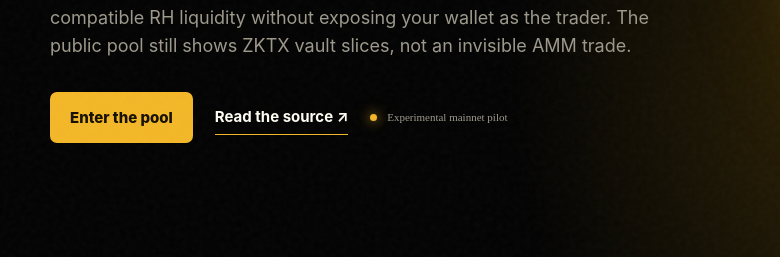
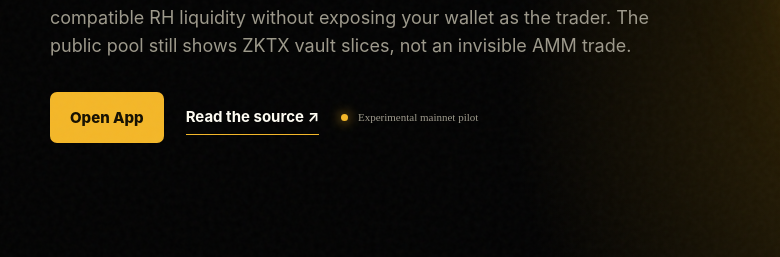
Before and after one commit to vincenzofamoso/zktx, a website: page public/index.html in a window 1280 px wide. Shown: the part 476-733 px from the top of the page, 0-780 px from the left. Drawn offline with Linux system fonts and the light colour scheme.

Commit message:
Fix homepage app CTA

```diff
--- a/public/index.html
+++ b/public/index.html
@@ -40,7 +40,7 @@
           <p class="kicker">ZCASH-STYLE PRIVACY · NATIVE RH TOKENS</p>
           <h1>Take your token<br /><em>off the timeline.</em></h1>
           <p class="lede">Shield a Robinhood Chain token, then route a buy or sell through compatible RH liquidity without exposing your wallet as the trader. The public pool still shows ZKTX vault slices, not an invisible AMM trade.</p>
-          <div class="hero-actions"><a href="#pool" class="cta">Enter the pool</a><a class="source-link" href="https://github.com/vincenzofamoso/zktx" target="_blank" rel="noopener noreferrer">Read the source ↗</a><span><i></i> Experimental mainnet pilot</span></div>
+          <div class="hero-actions"><a href="./app" class="cta">Open App</a><a class="source-link" href="https://github.com/vincenzofamoso/zktx" target="_blank" rel="noopener noreferrer">Read the source ↗</a><span><i></i> Experimental mainnet pilot</span></div>
         </div>
         <div class="orb" aria-hidden="true"><img class="hero-logo" src="./assets/zktx-mark-v2.png" alt="" /></div>
       </section>
```
Also changed, not shown: public/app.html (+1 -1 lines).
